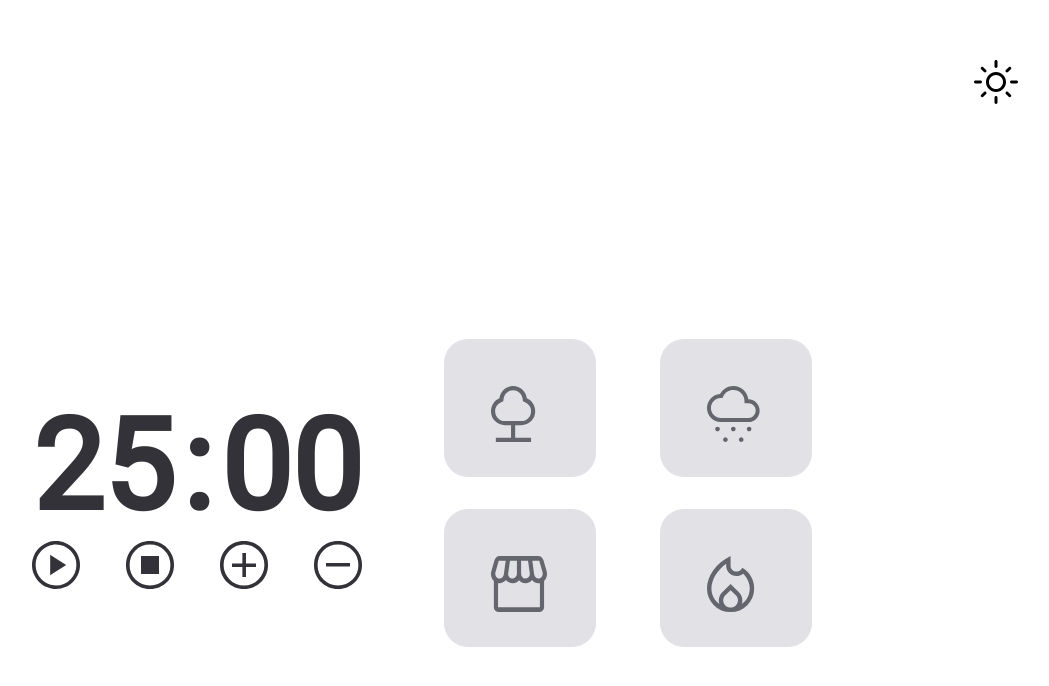
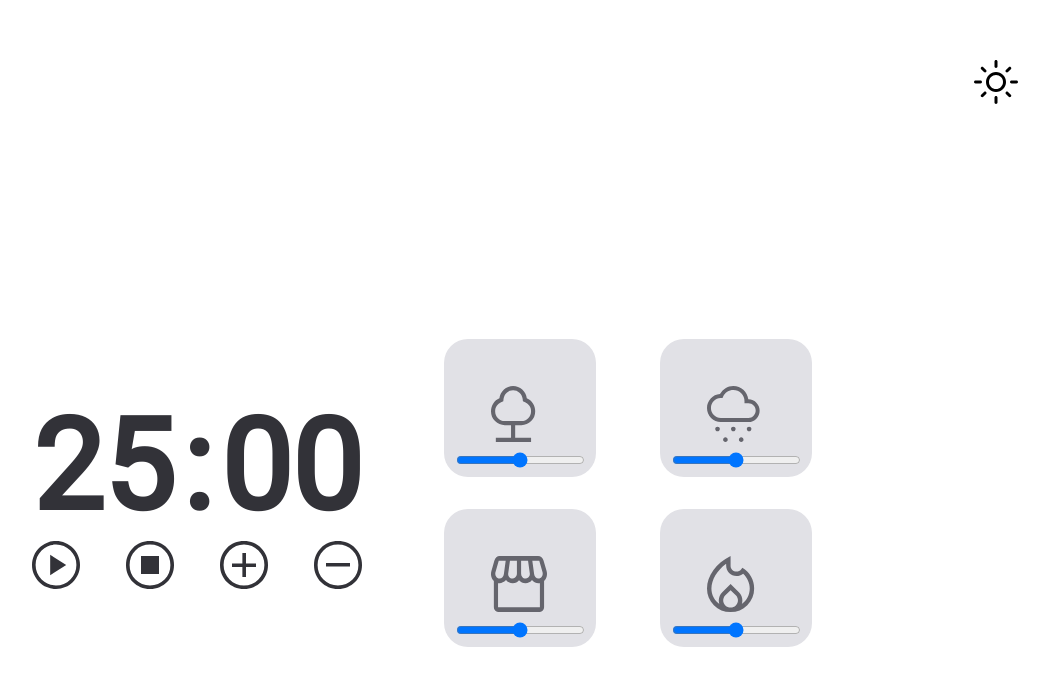
Before and after one commit to FabioVascao/JavaScript-Intermediario-Desafio-02, a plain HTML site: page index.html in a window 1280 px wide. Shown: the whole page, without its empty margins (202-1251 px from the left). Drawn offline with Linux system fonts and the light colour scheme.

Commit message:
volume html e css

```diff
--- a/index.html
+++ b/index.html
@@ -31,12 +31,12 @@
       </div>
       <div id="climate">
         <div class="part1">
-          <button id="forest"><img src="images/forest.svg" alt="Botão de ir para floresta"></button>
-          <button id="market"><img src="images/market.svg" alt="Botão de ir para o mercado"></button>
+          <button id="forest"><img src="images/forest.svg" alt="Botão de ir para floresta"><input type="range" name="volume" id="volumeForest" min="1" max="100" value="50"></button>
+          <button id="market"><img src="images/market.svg" alt="Botão de ir para o mercado"><input type="range" name="volume" id="volumeMarket" min="1" max="100" value="50"></button>
         </div>
         <div class="part2">
-          <button id="rain"><img src="images/rain.svg" alt="Botão de ir para a chuva"></button>
-          <button id="fire"><img src="images/fire.svg" alt="Botão de ir para o fogo"></button>
+          <button id="rain"><img src="images/rain.svg" alt="Botão de ir para a chuva"><input type="range" name="volume" id="volumeRain" min="1" max="100" value="50"></button>
+          <button id="fire"><img src="images/fire.svg" alt="Botão de ir para o fogo"><input type="range" name="volume" id="volumeFire" min="1" max="100" value="50"></button>
         </div>
       </div>
     </main>
--- a/style.css
+++ b/style.css
@@ -63,12 +63,19 @@ button {
 }
 #climate button {
   height: 13.8rem;
-  width: 15.2rem;
+  max-width: 15.2rem;
   display: flex;
   padding: 4.7rem;
   margin: 3.2rem;
   background-color: var(--bg-iten);
   border-radius: 2.4rem;
+  display: grid;
+}
+#climate input {
+  width: max-content;
+  margin: 1rem auto;
+  position: relative;
+  left: -3.5rem;
 }
 #climate button:hover {
   background: var(--bg-iten-hover);
```
